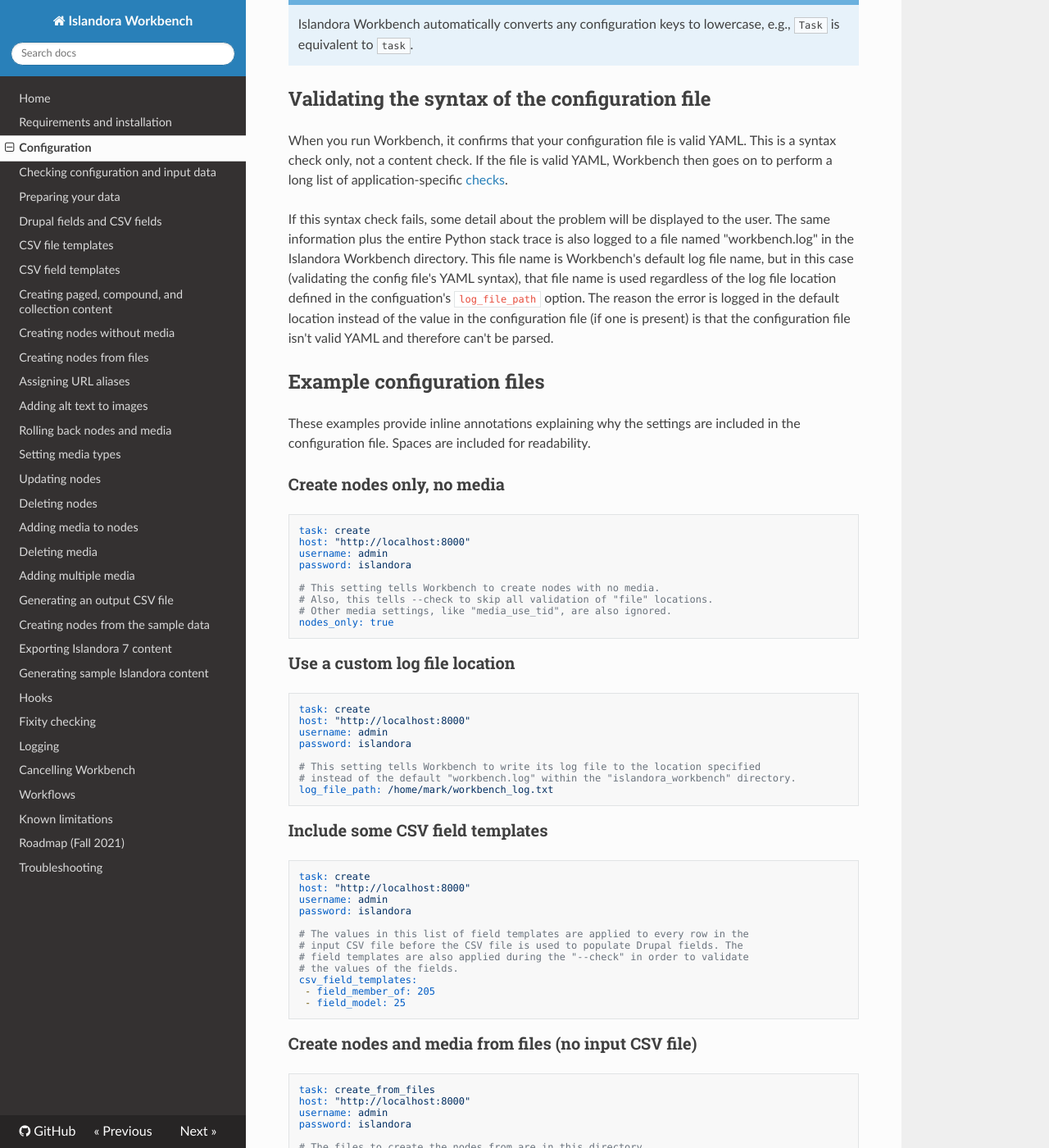
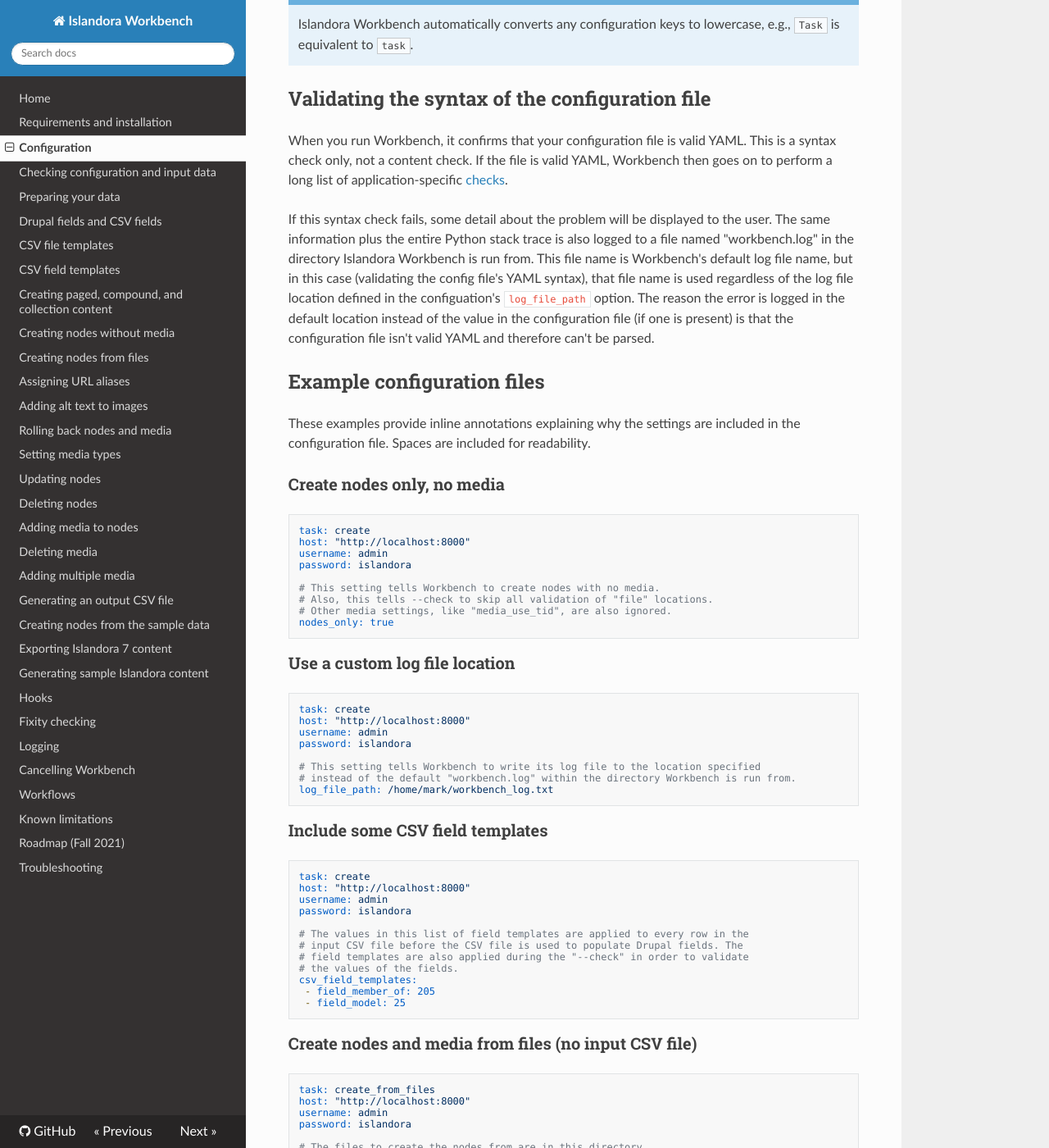
Before and after one commit to mjordan/islandora_workbench_docs, an MkDocs documentation site: the page built from docs/configuration.md, in a window 1280 px wide and 1400 px high, scrolled down 4469 px. Shown: the whole window at 82% size. Built offline with MkDocs 1.6.1, drawn with Linux system fonts in a browser that asks for light colours; nearby versions of some CDN libraries; old or Windows-style settings are respelled for this version of MkDocs; some of the changed text lies outside the part shown.

Commit message:
Fixed description of log location.

````diff
--- a/docs/configuration.md
+++ b/docs/configuration.md
@@ -109,7 +109,7 @@
 
 | Setting | Required | Default value | Description |
 | --- | --- | --- | --- |
-| log_file_path | | workbench.log | The path to the log file, absolute or relative to `workbench`. |
+| log_file_path | | workbench.log | The path to the log file, absolute or relative to the directory Workbench is run from. |
 | log_file_mode | | a [append] | Set to "w" to overwrite the log file, if it exists. |
 | log_json |  | false | Whether or not to log the raw JSON POSTed, PUT, or PATCHed to Drupal. Useful for debugging. |
 | log_headers |  | false | Whether or not to log the raw HTTP headers used in all requests. Useful for debugging. |
@@ -146,7 +146,7 @@
 
 When you run Workbench, it confirms that your configuration file is valid YAML. This is a syntax check only, not a content check. If the file is valid YAML, Workbench then goes on to perform a long list of application-specific [checks](/islandora_workbench_docs/check).
 
-If this syntax check fails, some detail about the problem will be displayed to the user. The same information plus the entire Python stack trace is also logged to a file named "workbench.log" in the Islandora Workbench directory. This file name is Workbench's default log file name, but in this case (validating the config file's YAML syntax), that file name is used regardless of the log file location defined in the configuation's `log_file_path` option. The reason the error is logged in the default location instead of the value in the configuration file (if one is present) is that the configuration file isn't valid YAML and therefore can't be parsed.
+If this syntax check fails, some detail about the problem will be displayed to the user. The same information plus the entire Python stack trace is also logged to a file named "workbench.log" in the directory Islandora Workbench is run from. This file name is Workbench's default log file name, but in this case (validating the config file's YAML syntax), that file name is used regardless of the log file location defined in the configuation's `log_file_path` option. The reason the error is logged in the default location instead of the value in the configuration file (if one is present) is that the configuration file isn't valid YAML and therefore can't be parsed.
 
 ## Example configuration files
 
@@ -175,7 +175,7 @@
 password: islandora
 
 # This setting tells Workbench to write its log file to the location specified
-# instead of the default "workbench.log" within the "islandora_workbench" directory.
+# instead of the default "workbench.log" within the directory Workbench is run from.
 log_file_path: /home/mark/workbench_log.txt
 ```
 
````
Also changed, not shown: docs/logging.md (+1 -1 lines), site/configuration/index.html, site/index.html, site/logging/index.html, site/sitemap.xml.
